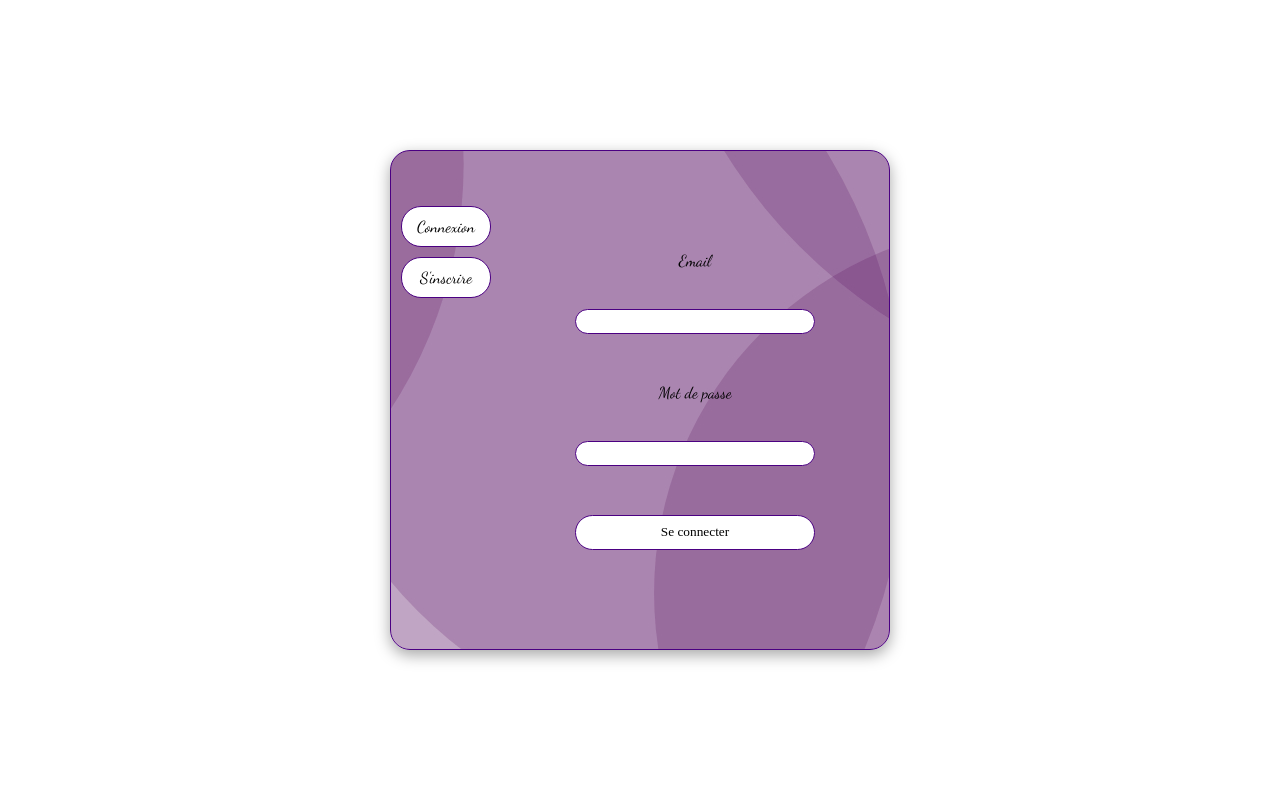
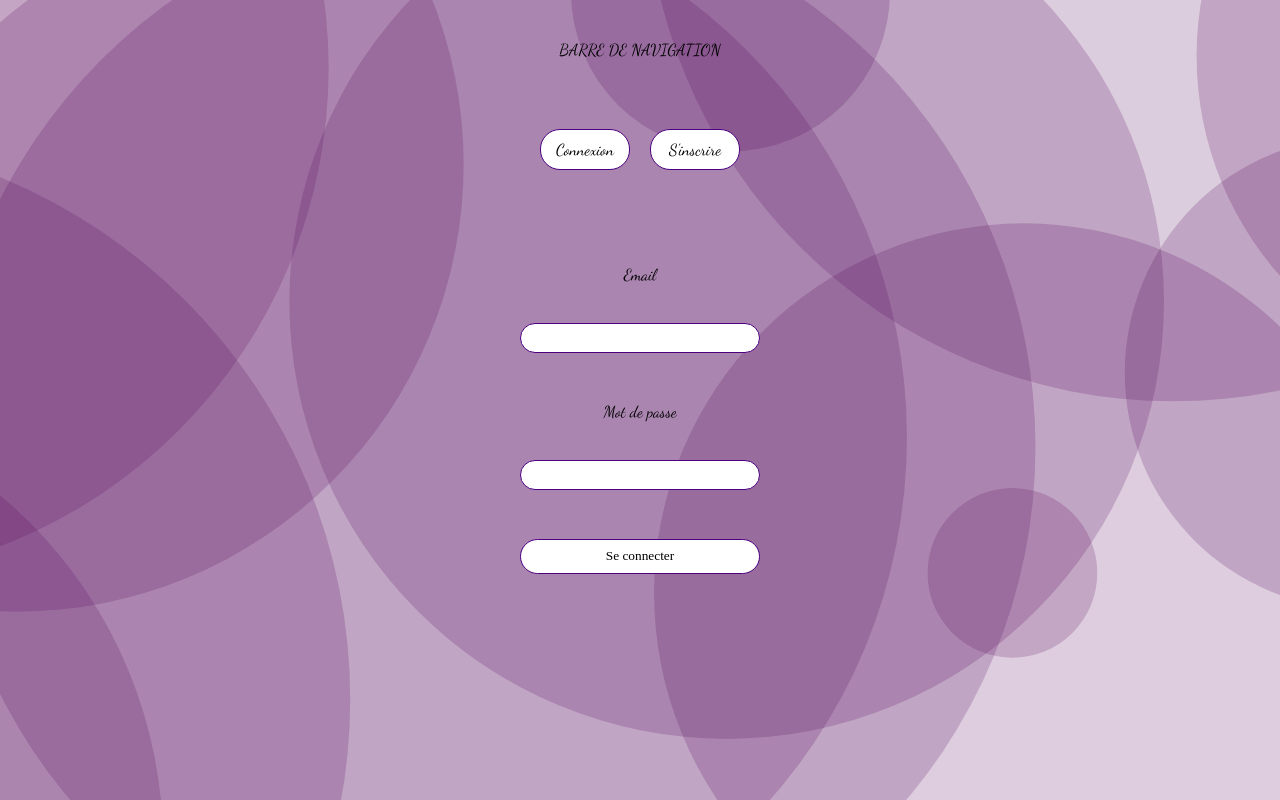
Before and after one commit to Skizx/Lincuicuit, a React (Create React App) app in the folder frontend/: page /Profil in a window 1280 px wide. Built offline with nearby package versions, Linux system fonts and the light colour scheme.

Commit message:
Création requête axios method post pour user/login avec message d'erreurs

```diff
--- a/frontend/package.json
+++ b/frontend/package.json
@@ -7,6 +7,7 @@
     "@testing-library/react": "^13.4.0",
     "@testing-library/user-event": "^13.5.0",
     "axios": "^1.2.6",
+    "dotenv": "^16.0.3",
     "react": "^18.2.0",
     "react-dom": "^18.2.0",
     "react-router-dom": "^6.8.0",
--- a/frontend/src/Components/Login/Login.js
+++ b/frontend/src/Components/Login/Login.js
@@ -8,24 +8,29 @@ const Login = () => {
 
     const handleLogin = (e) => {
         e.preventDefault();
-        const emailError = document.querySelector('.email.error')
-        const passwordError = document.querySelector('.password.error')
+        const emailError = document.querySelector('.emailerror')
+        const passwordError = document.querySelector('.passworderror')
 
 
         axios({
             method: "post",
             url: `${process.env.REACT_APP_CALL_API}api/user/login`,
-            withCredentials: true,
             data: {
                 email,
                 password,
+            },
+        })
+        .then((response) => {
+            console.log(response)
+            if (response.data.err) {
+                emailError.innerHTML = response.data.err;
+                passwordError.innerHTML = response.data.err;
+            } else {
+                window.location = '/'
             }
         })
-
-        .then((res) => {
-            if (res.data.errors) {
-
-            }
+        .catch((err) => {
+            console.log(err)
         })
     }
 
@@ -35,12 +40,12 @@ const Login = () => {
             <label htmlFor="email">Email</label>
             <br />
             <input type="text" name='email' id='email' onChange={(e) => setEmail(e.target.value)} value={email} />
-            <div className="email error"></div>
+            <div className="emailerror"></div>
             <br />
             <label htmlFor="password">Mot de passe</label>
             <br />
             <input type="password" name='password' id='password' onChange={(e) => setPassword(e.target.value)} value={password} />
-            <div className="password error"></div>
+            <div className="passworderror"></div>
             <br />
             <input type="submit" value="Se connecter" />
         </form>
--- a/frontend/src/Components/Registration/RegistrationForm.js
+++ b/frontend/src/Components/Registration/RegistrationForm.js
@@ -21,6 +21,7 @@ const RegistrationForm = (props) => {
         <div className='registration-form'>
             <div className="registration-form_container">
                 <div className="registration-title">
+                    BARRE DE NAVIGATION
                 </div>
                 <ul className='registration-title_button'>
                     <li onClick={handleModals} id="login" className="btn-active">Connexion</li>
--- a/frontend/src/Components/Registration/registrationform.scss
+++ b/frontend/src/Components/Registration/registrationform.scss
@@ -1,38 +1,70 @@
 .registration-container {
     display: flex;
-    width: 500px;
-    height: 500px;
-    border: 1px indigo solid;
-    border-radius: 20px;
+    width: 100%;
     box-shadow: rgba(0, 0, 0, 0.35) 0px 5px 15px;
     background-image: url('../../Assets/background-registration.jpg');
     background-position: center;
+    /***** MEDIA QUERIES DESKTOP
+
+    width: 500px;
+    border-radius: 20px;
+    border: 1px indigo solid;
+     height: 500px;
+    */
 }
 
 .registration-form {
+    /***** MEDIA QUERIES DESKTOP
     display: flex;
+
+    */
     width: 100%;
 
     &_container {
-        display: flex;
+        /***** MEDIA QUERIES DESKTOP
+    display: flex;
+
+    */
         width: 100%;
     }
 }
 .profil-page {
     display: flex;
     justify-content: center;
+    min-height: 100vh;
+
+    /***** MEDIA QUERIES DESKTOP
     align-items: center;
-    min-height: 100vh;
+
+    */
 }
 
 .registration-title {
     text-align: center;
+    margin: 40px 0px;
+
+    /***** MEDIA QUERIES DESKTOP
     margin-top: 20px;
 
+    */
+
     &_button {
+
+        display: flex;
+        flex-direction: row;
+        width: fit-content;
+        height: fit-content;
+        justify-content: center;
+        align-items: center;
+        width: 100%;
+        height: 100px;
+        /***** MEDIA QUERIES DESKTOP
+        display: flex;
+        flex-direction: row;
         margin-top: 50px;
-        display: flex;
+
         flex-direction: column;
+    */
     }
 }
 
@@ -68,22 +100,25 @@ li {
     justify-content: center;
     width: 100%;
     gap: 10px;
+    height: 55vh;
 }
 
 input[type=text] {
     border: 1px solid indigo;
     border-radius: 25px;
     width: 240px;
-    height: 25px;
+    height: 30px;
     background: white;
+    text-align: center;
 }
 
 input[type=password] {
     border: 1px solid indigo;
     border-radius: 25px;
     width: 240px;
-    height: 25px;
+    height: 30px;
     background: white;
+    text-align: center;
 }
 
 input[type=submit] {
@@ -102,3 +137,8 @@ input[type=submit] {
         border-color: white;
     }
 }
+
+.passworderror,
+.emailerror {
+    color: red;
+}
```
Also changed, not shown: 2 other files (tests, documents, lock files or other folders).
